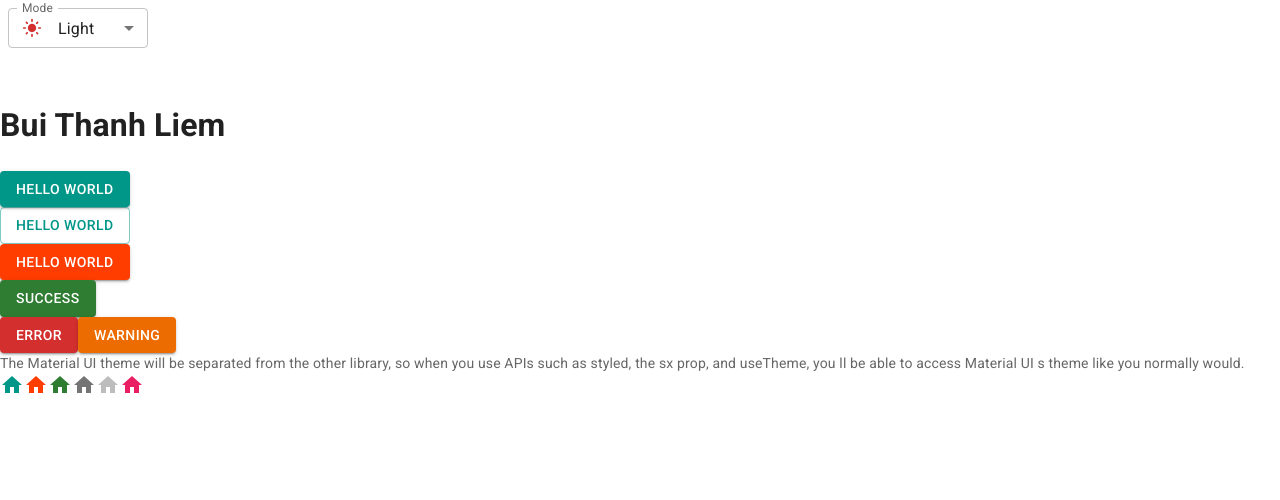
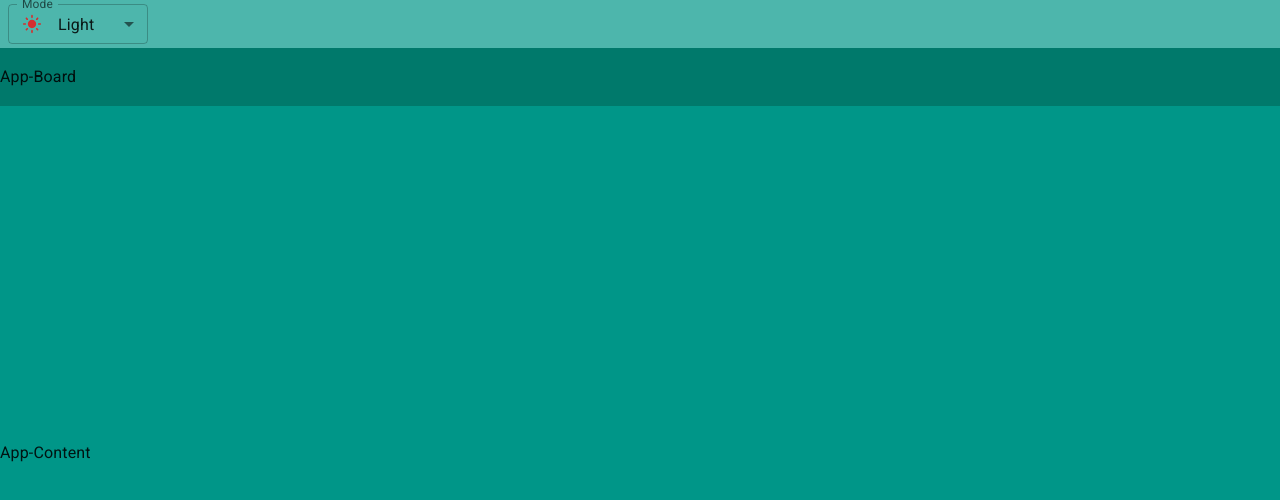
Before and after one commit to Bui-Thanh-Liem/trello-web, a React (Vite) app: page / in a window 1280 px wide. Shown: the top 500 px of the page. Built offline with nearby package versions, Linux system fonts and the light colour scheme.

Commit message:
completed_layout_app

```diff
--- a/index.html
+++ b/index.html
@@ -5,7 +5,7 @@
   <meta charset="UTF-8" />
   <link rel="icon" type="image/svg+xml" href="/vite.svg" />
   <meta name="viewport" content="width=device-width, initial-scale=1.0" />
-  <title>Vite + React</title>
+  <title>Trello App</title>
 
 
   <link rel="stylesheet" href="https://fonts.googleapis.com/css2?family=Roboto:wght@300;400;500;600;700&display=swap" />
--- a/src/App.jsx
+++ b/src/App.jsx
@@ -1,51 +1,42 @@
-import Button from '@mui/material/Button';
-import { Home } from '@mui/icons-material';
-import { pink } from '@mui/material/colors';
-import Typography from '@mui/material/Typography';
+import { Container, Box } from '@mui/material';
 
 import DarkModeSelect from './DarkMode';
 
 function App() {
   return (
-    <>
-      <div>
+    <Container
+      disableGutters
+      maxWidth={false}
+      sx={{ height: '100vh' }}
+    >
+      <Box sx={{
+        width: '100%',
+        height: (theme) => theme.customTrello.appBarHeight,
+        bgcolor: 'primary.light',
+        display: 'flex',
+        alignItems: 'center'
+      }}>
         <DarkModeSelect />
-      </div>
-      <br />
-      <h1>Bui Thanh Liem</h1>
-      <Button variant="contained" color="primary">
-        Hello world
-      </Button>
-      <br />
-      <Button variant="outlined">Hello world</Button>
-      <br />
-      <Button variant="contained" color="secondary">
-        Hello world
-      </Button>
-      <br />
-      <Button variant="contained" color="success">
-        Success
-      </Button>
-      <br />
-      <Button variant="contained" color="error">
-        Error
-      </Button>
-      <Button variant="contained" color="warning">
-        Warning
-      </Button>
-
-      <Typography variant="body2" color="text.secondary">
-        The Material UI theme will be separated from the other library, so when
-        you use APIs such as styled, the sx prop, and useTheme, you ll be able
-        to access Material UI s theme like you normally would.
-      </Typography>
-      <Home color="primary" />
-      <Home color="secondary" />
-      <Home color="success" />
-      <Home color="action" />
-      <Home color="disabled" />
-      <Home sx={{ color: pink[500] }} />
-    </>
+      </Box>
+      <Box sx={{
+        width: '100%',
+        height: (theme) => theme.customTrello.appBoardHeight,
+        bgcolor: 'primary.dark',
+        display: 'flex',
+        alignItems: 'center'
+      }}>
+        App-Board
+      </Box>
+      <Box sx={{
+        width: '100%',
+        height: (theme) => `calc(100vh - ${theme.customTrello.appBarHeight} - ${theme.customTrello.appBoardHeight})`,
+        bgcolor: 'primary.main',
+        display: 'flex',
+        alignItems: 'center'
+      }}>
+        App-Content
+      </Box>
+    </Container>
   );
 }
 
--- a/src/theme.js
+++ b/src/theme.js
@@ -3,6 +3,10 @@ import { teal, deepOrange, cyan, orange } from '@mui/material/colors';
 
 // Create a theme instance.
 const theme = extendTheme({
+  customTrello: {
+    appBarHeight: '48px',
+    appBoardHeight: '58px'
+  },
   colorSchemes: {
     light: {
       palette: {
```
